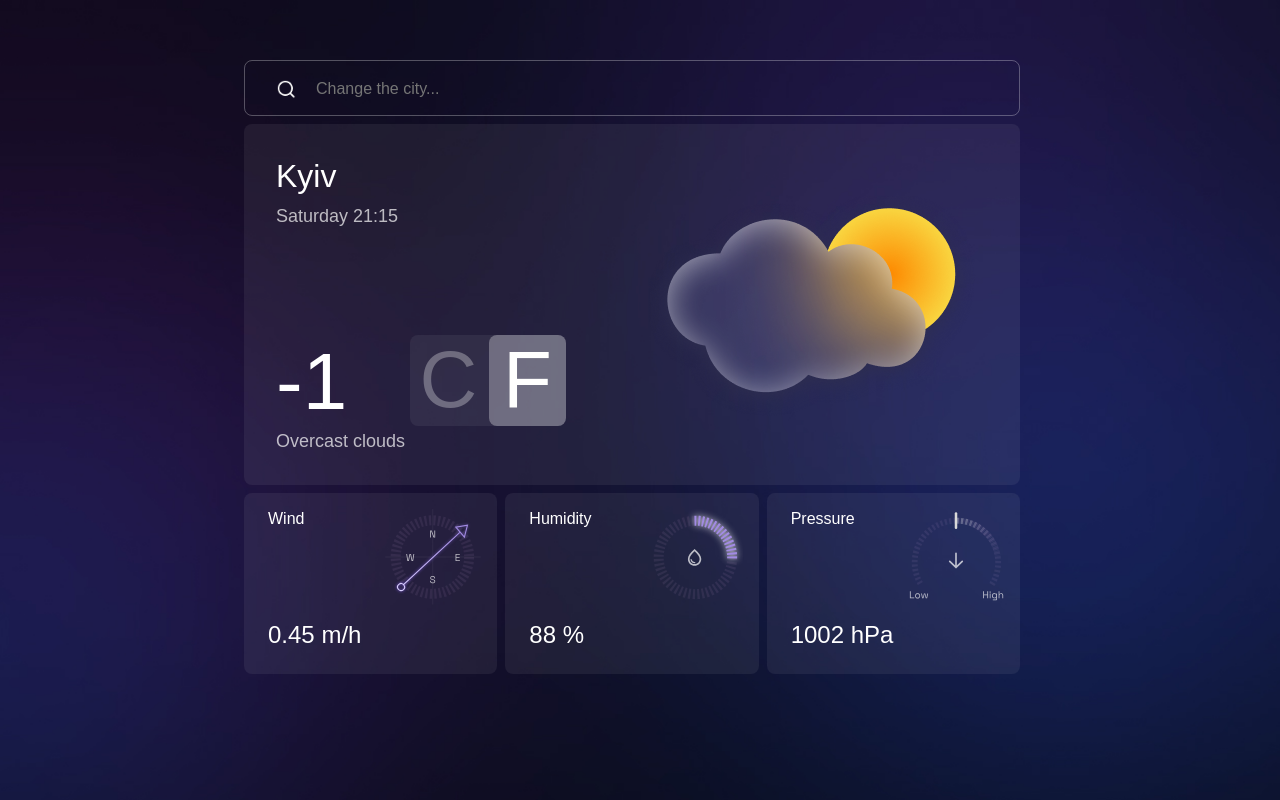
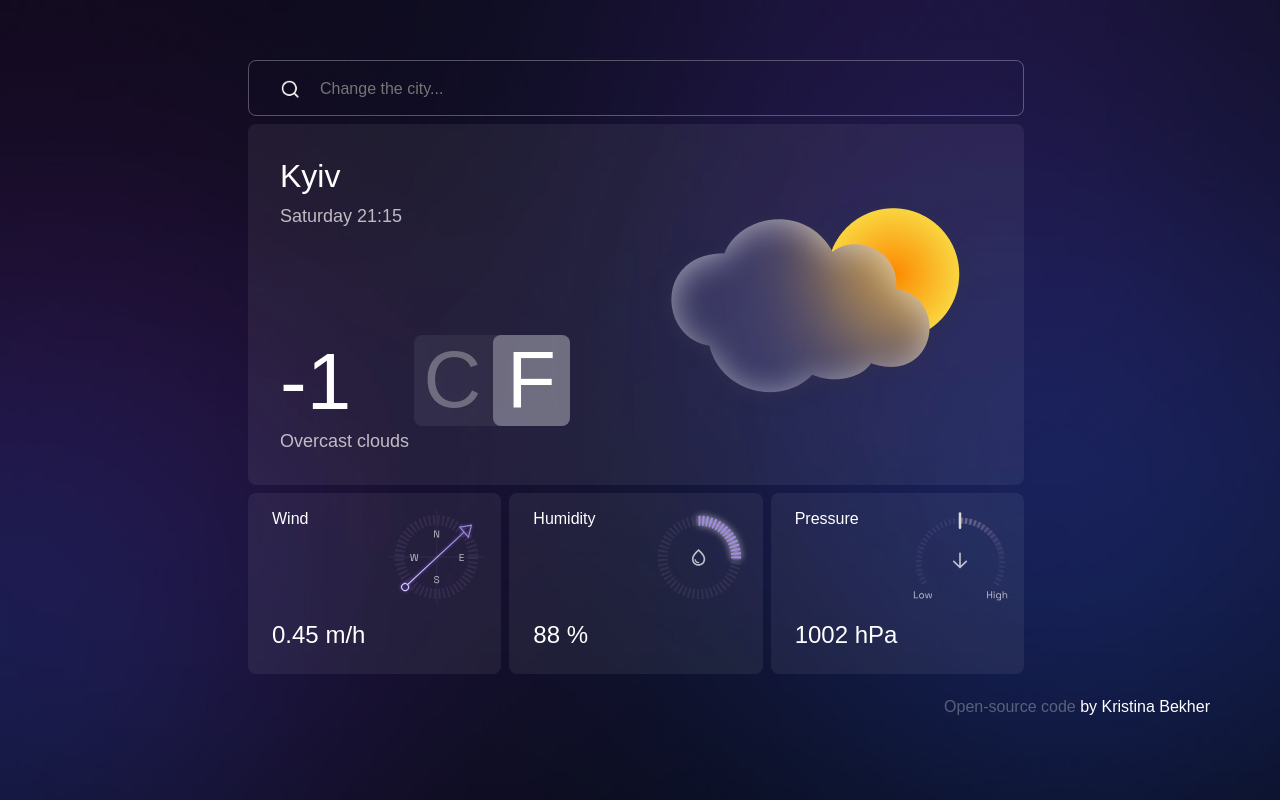
Before and after one commit to kbekher/react-weather-homework, a React (Create React App) app: page / in a window 1280 px wide. Built offline with nearby package versions, Linux system fonts and the light colour scheme.

Commit message:
changed CodedBy component to footer

```diff
--- a/src/CodedBy.js
+++ /dev/null
@@ -1,5 +0,0 @@
-import React from "react";
-
-export default function CodedBy() {
-  return <div className="CodedBy"></div>;
-}
--- a/src/Weather.css
+++ b/src/Weather.css
@@ -5,3 +5,18 @@
   flex-wrap: wrap;
   gap: 8px;
 }
+
+.Weather .coded-by {
+  text-align: right;
+  width: 1180px;
+}
+.Weather .github-link {
+  color: rgba(255, 255, 255, 0.3);
+  font-size: 16px;
+  font-weight: 400;
+  line-height: 50px;
+  text-decoration: none;
+}
+.Weather .github-link:hover {
+  color: rgb(45, 51, 87);
+}
--- a/src/Weather.js
+++ b/src/Weather.js
@@ -4,14 +4,24 @@ import "./Weather.css";
 
 import TodayWeather from "./TodayWeather";
 import Forecast from "./Forecast";
-import CodedBy from "./CodedBy";
 
 export default function Weather() {
   return (
     <div className="Weather">
       <TodayWeather />
       <Forecast />
-      <CodedBy />
+      <footer className="coded-by">
+        <a
+          href="https://github.com/NinjaGexly/react-weather-homework"
+          target="_blank"
+          rel="noreferrer"
+          class="github-link"
+        >
+          {" "}
+          Open-source code
+        </a>{" "}
+        <span>by Kristina Bekher</span>
+      </footer>
     </div>
   );
 }
```
